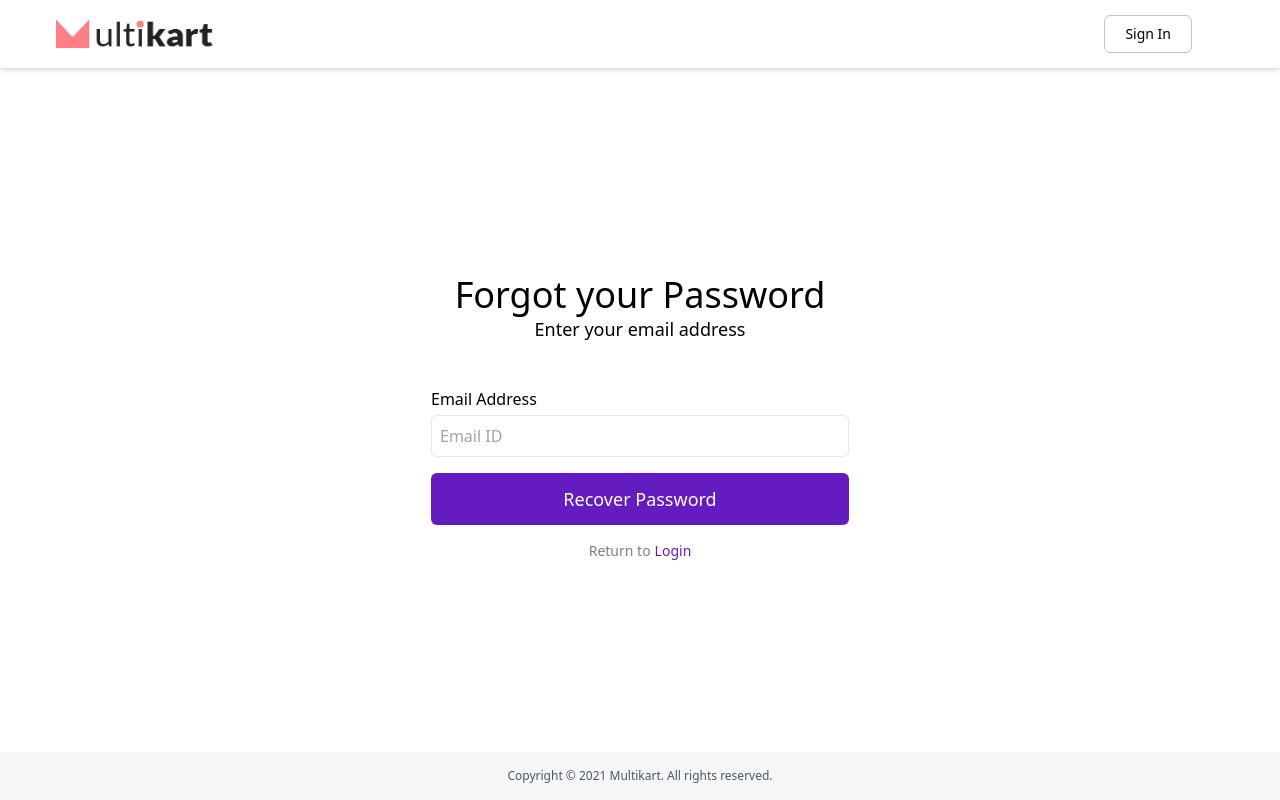
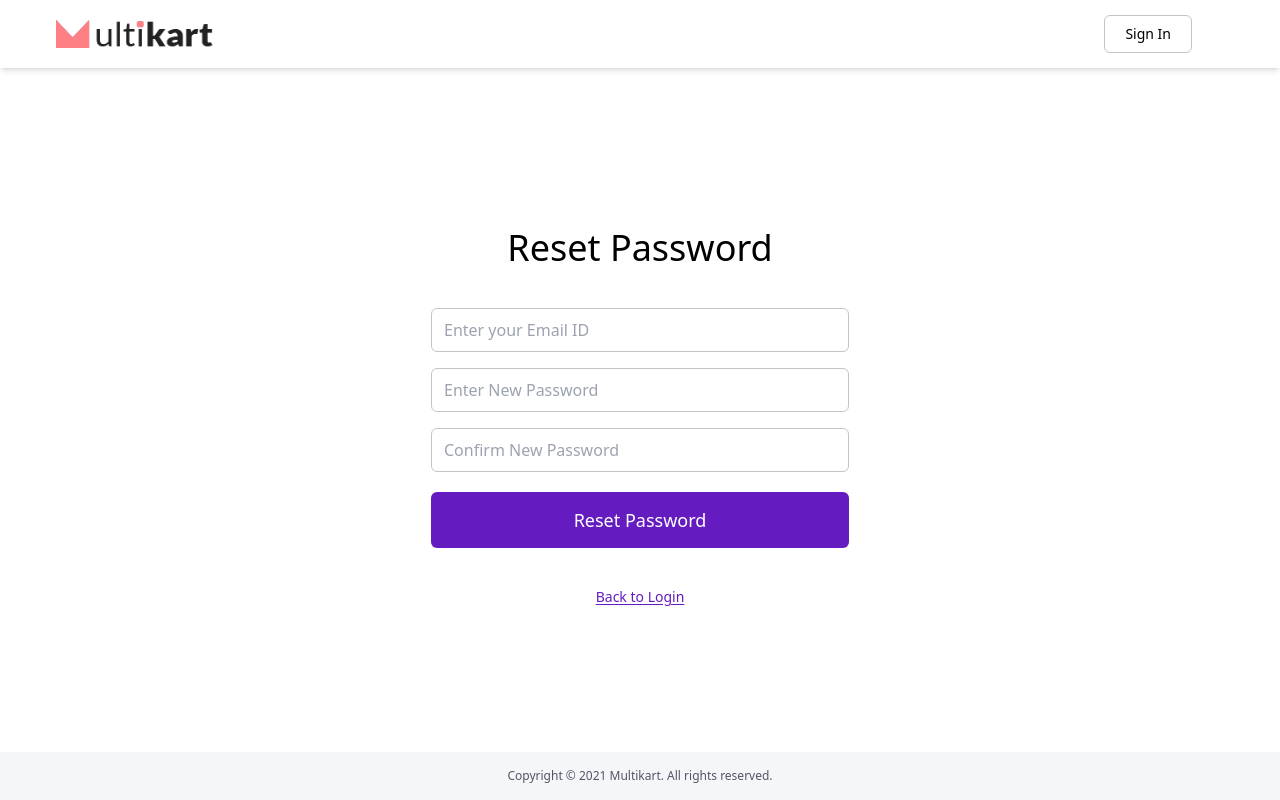
Before and after one commit to HT-shubhams/multikart_revised, a React (Vite) app: page /forgot-password in a window 1280 px wide. Built offline with nearby package versions, Linux system fonts and the light colour scheme; no server answers.

Commit message:
Feat: Implement JWT auth

```diff
--- a/package.json
+++ b/package.json
@@ -15,9 +15,13 @@
     "@mui/icons-material": "^5.15.20",
     "@mui/material": "^5.15.20",
     "@supabase/supabase-js": "^2.44.0",
+    "axios": "^1.7.2",
+    "bcryptjs": "^2.4.3",
     "chart.js": "^4.4.3",
     "classnames": "^2.5.1",
     "date-fns": "^3.6.0",
+    "express": "^4.19.2",
+    "jsonwebtoken": "^9.0.2",
     "react": "^18.2.0",
     "react-chartjs-2": "^5.2.0",
     "react-dom": "^18.2.0",
--- a/src/components/ForgotPassword.jsx
+++ b/src/components/ForgotPassword.jsx
@@ -2,36 +2,33 @@ import React, { useState } from "react";
 import { MainpageHeader } from "./MainpageHeader";
 import { Link } from "react-router-dom";
 import { toast } from "react-toastify";
-import { supabase } from "../utils/supabaseClient";
-import "react-toastify/dist/ReactToastify.css";
+import axios from "axios";
 
 export const ForgotPassword = () => {
   const [email, setEmail] = useState("");
+  const [newPassword, setNewPassword] = useState("");
+  const [confirmPassword, setConfirmPassword] = useState("");
 
-  const handleForgotUser = async (e) => {
+  const handleResetPassword = async (e) => {
     e.preventDefault();
 
+    if (newPassword !== confirmPassword) {
+      toast.error("Passwords do not match!");
+      return;
+    }
+
     try {
-      const { data, error } = await supabase.auth.resetPasswordForEmail(email, {
-        redirectTo: "http://localhost:5173/reset-password",
-      });
+      const response = await axios.post(
+        "http://localhost:5000/reset-password",
+        {
+          email,
+          newPassword,
+        },
+      );
 
-      if (error) {
-        if (error.message.includes("rate limit")) {
-          toast.error(
-            "You have exceeded the email request limit. Please try again later.",
-          );
-        } else {
-          toast.error(error.message);
-        }
-      } else {
-        toast.info(
-          "Password reset link sent to your email, if you've registered.",
-        );
-      }
-    } catch (err) {
-      toast.error("An unexpected error occurred. Please try again.");
-      console.error(err);
+      toast.success(response.data.message);
+    } catch (error) {
+      toast.error(error.response?.data?.message || "An error occurred");
     }
   };
 
@@ -44,43 +41,57 @@ export const ForgotPassword = () => {
       <div className="items-center md:flex md:flex-grow md:justify-center">
         <form
           className="mx-3 mt-4 rounded-md border p-4 shadow-lg md:w-[450px] md:border-0 md:text-center md:shadow-none"
-          onSubmit={handleForgotUser}
+          onSubmit={handleResetPassword}
         >
-          <div className="text-lg font-medium md:text-4xl">
-            Forgot your Password
-          </div>
-          <div className="text-sm font-light md:text-lg">
-            Enter your email address
-          </div>
-          <div className="mt-11 text-sm md:text-left md:text-base">
-            Email Address
-          </div>
+          <div className="text-lg font-medium md:text-4xl">Reset Password</div>
+          <div className="mt-6 md:mt-10">
+            <div>
               <input
                 type="email"
-            name=""
-            id=""
-            placeholder="Email ID"
-            className="mt-1 w-full rounded-md border p-2"
+                placeholder="Enter your Email ID"
+                className="mb-3 h-11 w-full rounded-md border border-[#c4c4c4] p-3 md:mb-4"
                 value={email}
                 onChange={(e) => setEmail(e.target.value)}
                 required
               />
+              <input
+                type="password"
+                placeholder="Enter New Password"
+                className="mb-3 h-11 w-full rounded-md border border-[#c4c4c4] p-3 md:mb-4"
+                value={newPassword}
+                onChange={(e) => setNewPassword(e.target.value)}
+                required
+              />
+              <input
+                type="password"
+                placeholder="Confirm New Password"
+                className="mb-3 h-11 w-full rounded-md border border-[#c4c4c4] p-3 md:mb-5"
+                value={confirmPassword}
+                onChange={(e) => setConfirmPassword(e.target.value)}
+                required
+              />
+              <div className="flex justify-center">
                 <button
                   type="submit"
-            className="mt-4 block w-full rounded-md bg-[#641cc0] p-2 text-base font-medium text-white md:p-3 md:text-lg"
+                  className="mb-5 h-12 w-full rounded-md bg-[#641cc0] text-lg font-medium text-white md:h-14"
                 >
-            Recover Password
+                  Reset Password
                 </button>
-          <div className="mt-4 flex w-full items-center justify-center text-sm font-normal text-[#7e7e7e]">
-            Return to{" "}
-            <Link to="/sign-in" className="ml-1 text-[#641cc0]">
-              Login
+              </div>
+              <div className="mt-3 md:mt-4">
+                <Link
+                  to="/sign-in"
+                  className="text-sm text-[#641cc0] underline underline-offset-2"
+                >
+                  Back to Login
                 </Link>
+              </div>
+            </div>
           </div>
         </form>
       </div>
 
-      <div className="mt-auto bg-[#f5f6f8] py-4 text-center text-xs font-light text-[#4f5665]">
+      <div className="mt-auto py-4 text-center text-xs font-light text-[#4f5665] md:bg-[#f5f6f8]">
         Copyright © 2021 Multikart. All rights reserved.
       </div>
     </div>
--- a/src/components/Header.jsx
+++ b/src/components/Header.jsx
@@ -17,7 +17,7 @@ const Header = ({ setIsAuthenticated }) => {
       } else {
         console.log("User signed out successfully");
         toast.success("Signed out successfully");
-        setIsAuthenticated(false); // Update authentication state
+        setIsAuthenticated(false);
         navigate("/sign-in");
       }
     } catch (err) {
--- a/src/components/ResetPassword.jsx
+++ b/src/components/ResetPassword.jsx
@@ -1,42 +1,34 @@
 import React, { useState } from "react";
+import { Link } from "react-router-dom";
+import { toast } from "react-toastify";
+import axios from "axios";
 import { MainpageHeader } from "./MainpageHeader";
-import { Link, useNavigate } from "react-router-dom";
-import { toast } from "react-toastify";
-import { supabase } from "../utils/supabaseClient";
-import "react-toastify/dist/ReactToastify.css";
 
 export const ResetPassword = () => {
+  const [email, setEmail] = useState("");
   const [newPassword, setNewPassword] = useState("");
   const [confirmPassword, setConfirmPassword] = useState("");
-  const navigate = useNavigate();
 
   const handleResetPassword = async (e) => {
     e.preventDefault();
 
     if (newPassword !== confirmPassword) {
-      toast.error("Passwords do not match");
+      toast.error("Passwords do not match!");
       return;
     }
 
     try {
-      const { error } = await supabase.auth.updateUser({
-        password: newPassword,
-      });
+      const response = await axios.post(
+        "http://localhost:5000/reset-password",
+        {
+          email,
+          newPassword,
+        },
+      );
 
-      if (error) {
-        if (error.message.includes("rate limit")) {
-          toast.error(
-            "You have exceeded the request limit. Please try again later.",
-          );
-        } else {
-          toast.error(error.message);
-        }
-      } else {
-        navigate("/success-password");
-      }
-    } catch (err) {
-      toast.error("An unexpected error occurred. Please try again.");
-      console.error(err);
+      toast.success(response.data.message);
+    } catch (error) {
+      toast.error(error.response?.data?.message || "An error occurred");
     }
   };
 
@@ -51,50 +43,52 @@ export const ResetPassword = () => {
           className="mx-3 mt-4 rounded-md border p-4 shadow-lg md:w-[450px] md:border-0 md:text-center md:shadow-none"
           onSubmit={handleResetPassword}
         >
-          <div className="text-lg font-medium md:text-4xl">
-            Reset your Password
-          </div>
-          <div className="mt-11 text-sm md:text-left md:text-base">
-            New Password
-          </div>
+          <div className="text-lg font-medium md:text-4xl">Reset Password</div>
+          <div className="mt-6 md:mt-10">
+            <div>
+              <input
+                type="email"
+                placeholder="Enter your Email ID"
+                className="mb-3 h-11 w-full rounded-md border border-[#c4c4c4] p-3 md:mb-4"
+                value={email}
+                onChange={(e) => setEmail(e.target.value)}
+                required
+              />
               <input
                 type="password"
-            id="newPassword"
-            placeholder="New Password"
-            className="mt-1 w-full rounded-md border p-2"
+                placeholder="Enter New Password"
+                className="mb-3 h-11 w-full rounded-md border border-[#c4c4c4] p-3 md:mb-4"
                 value={newPassword}
                 onChange={(e) => setNewPassword(e.target.value)}
                 required
               />
-          <div className="mt-11 text-sm md:text-left md:text-base">
-            Confirm Password
-          </div>
               <input
                 type="password"
-            id="confirmPassword"
-            placeholder="Confirm Password"
-            className="mt-1 w-full rounded-md border p-2"
+                placeholder="Confirm New Password"
+                className="mb-3 h-11 w-full rounded-md border border-[#c4c4c4] p-3 md:mb-5"
                 value={confirmPassword}
                 onChange={(e) => setConfirmPassword(e.target.value)}
                 required
               />
+              <div className="flex justify-center">
                 <button
                   type="submit"
-            className="mt-4 block w-full rounded-md bg-[#641cc0] p-2 text-base font-medium text-white md:p-3 md:text-lg"
+                  className="mb-5 h-12 w-full rounded-md bg-[#641cc0] text-lg font-medium text-white md:h-14"
                 >
-            Submit
+                  Reset Password
                 </button>
-          <div className="mt-4 flex w-full items-center justify-center text-sm font-normal text-[#7e7e7e]">
-            Return to{" "}
-            <Link to="/sign-in" className="ml-1 text-[#641cc0]">
-              Login
+              </div>
+              <div className="mt-3 md:mt-4">
+                <Link
+                  to="/sign-in"
+                  className="text-sm text-[#641cc0] underline underline-offset-2"
+                >
+                  Back to Login
                 </Link>
               </div>
+            </div>
+          </div>
         </form>
-      </div>
-
-      <div className="mt-auto bg-[#f5f6f8] py-4 text-center text-xs font-light text-[#4f5665]">
-        Copyright © 2021 Multikart. All rights reserved.
       </div>
     </div>
   );
--- a/src/components/UnauthenticatedApp.jsx
+++ b/src/components/UnauthenticatedApp.jsx
@@ -17,7 +17,7 @@ const UnauthenticatedApp = ({ setIsAuthenticated }) => {
         />
         <Route path="/" element={<Navigate to="/sign-in" />} />
         <Route path="/forgot-password" element={<ForgotPassword />} />
-        <Route path="/reset-password" element={<ResetPassword />} />
+        <Route path="/reset-password/:token" component={ResetPassword} />
         <Route path="/success-password" element={<SuccessPassword />} />
       </Routes>
     </div>
--- a/vite.config.js
+++ b/vite.config.js
@@ -10,4 +10,14 @@ export default defineConfig({
       plugins: [tailwindcss, autoprefixer],
     },
   },
+
+  server: {
+    proxy: {
+      "/api": {
+        target: "http://localhost:5000",
+        changeOrigin: true,
+        rewrite: (path) => path.replace(/^\/api/, ""),
+      },
+    },
+  },
 });
```
Also changed, not shown: jwt-auth-backend/index.js (added, +86 -0 lines), jwt-auth-backend/package.json (added, +19 -0 lines), src/components/UserSignin.jsx (+12 -18 lines), src/components/UserSignup.jsx (+12 -23 lines), 2 other files (tests, documents, lock files or other folders). Lines whose indentation alone changed are shown as unchanged.
